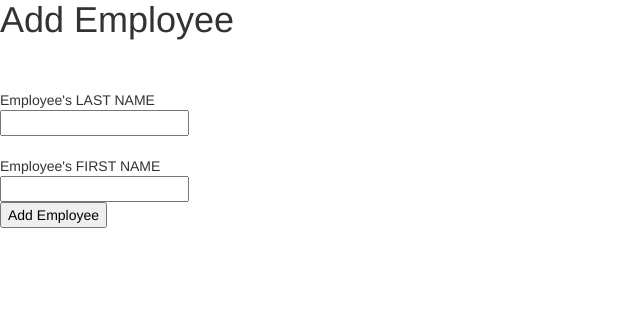
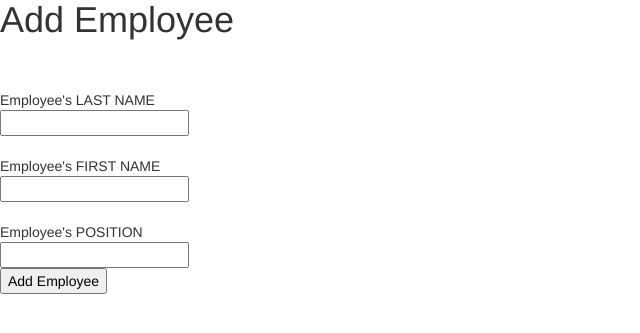
Before and after one commit to jasonmajors/Python-HRIS, a Django app: page /hris/add_employee/ in a window 1280 px wide. Shown: the part 180-513 px from the top of the page, without its empty margins (0-640 px from the left). Run offline with Django 3.2, Linux system fonts and the light colour scheme; a user stored in the database is signed in; parts of the project's set-up code (start-up, migrations or seed data) failed here and were passed over; some libraries are stand-ins or nearby versions.

Commit message:
Employee pages added.

```diff
--- a/hris/hris_system/forms.py
+++ b/hris/hris_system/forms.py
@@ -14,7 +14,8 @@ class TimeOffRequestForm(forms.ModelForm):
 class EmployeeForm(forms.ModelForm):
 	last_name = forms.CharField(max_length=25, help_text="Employee's LAST NAME")
 	first_name = forms.CharField(max_length=25, help_text="Employee's FIRST NAME")
+	position = forms.CharField(max_length=25, help_text="Employee's POSITION")
 
 	class Meta:
 		model = Employee
-		fields = ('last_name', 'first_name')
+		fields = ('last_name', 'first_name', 'position')
--- a/hris/hris_system/models.py
+++ b/hris/hris_system/models.py
@@ -8,6 +8,7 @@ class Employee(models.Model):
 	user = models.OneToOneField(User)
 	last_name = models.CharField(max_length=25)
 	first_name = models.CharField(max_length=25)
+	position = models.CharField(max_length=25, default="TEST")
 
 	def __unicode__(self):
 		return self.user.username
--- a/hris/hris_system/urls.py
+++ b/hris/hris_system/urls.py
@@ -10,5 +10,6 @@ urlpatterns = patterns('',
 		url(r'^logout/$', views.user_logout, name='logout'),
 		url(r'^add_employee/$', views.add_employee, name='add_employee'),
 		url(r'^suggest_employee/$', views.suggest_employee, name='suggest_employee'),
+		url(r'^employee/(?P<employee_url>\w+)/$', views.get_employee_page, name='get_employee_page'),
 
 		)
--- a/hris/hris_system/views.py
+++ b/hris/hris_system/views.py
@@ -11,7 +11,8 @@ def index(request):
 	context = RequestContext(request)
 	context_dict = {}
 
-	employees = Employee.objects.order_by('last_name')[:10]
+	employees = Employee.objects.order_by('last_name')[:5]
+
 	employee_list = get_employee_list()
 
 	context_dict['employees'] = employees
@@ -85,12 +86,14 @@ def get_timeoff_requests(request, request_status):
 	context = RequestContext(request)
 	context_dict = {}
 	employee_list = get_employee_list()
+
 	status = request_status.upper()
 	buttons = False
 
 	if status == "PENDING":
 		buttons = True
 
+	# Get either pending, approved, or denied timeoff requests depending on what URL is passed.
 	timeoff_requests = TimeOffRequest.objects.filter(status=status).order_by('-id')
 
 	context_dict['employee_list'] = employee_list
@@ -102,6 +105,8 @@ def get_timeoff_requests(request, request_status):
 
 @login_required
 def handle_timeoff(request):
+	"""A function called to either approve or deny a pending timeoff requests."""
+
 	context = RequestContext(request)
 	context_dict = {}
 	request_id = None
@@ -149,6 +154,7 @@ def add_employee(request):
 
 def get_employee_list(max_results=0, starts_with=''):
 	employee_list = []
+
 	if starts_with:
 		employee_list = Employee.objects.filter(last_name__startswith=starts_with)
 	else:
@@ -176,3 +182,12 @@ def suggest_employee(request):
 	context_dict['employee_list'] = employee_list
 
 	return render_to_response('hris_system/employee_list.html', context_dict, context)
+
+def get_employee_page(request, employee_url):
+	context = RequestContext(request)
+	context_dict = {}
+	employee = Employee.objects.get(id=employee_url)
+
+	context_dict['employee'] = employee
+
+	return render_to_response('hris_system/employee_page.html', context_dict, context)
--- a/hris/templates/hris_system/base.html
+++ b/hris/templates/hris_system/base.html
@@ -12,6 +12,7 @@
   <body>
     <!-- Navbar along the top -->
     <div id="future navbar">
+
       {% if user.is_authenticated %}
         <li>Welcome, {{ user.username }}</li>
         <li><a href="/hris/">Dashboard</a></li>
@@ -23,6 +24,7 @@
         <li><a href="/hris/logout">Logout</a></li>
         {% else %}
         <li><a href="/hris/login">Login</a></li>
+
       {% endif %}
      </div>
 
--- a/hris/templates/hris_system/employee_list.html
+++ b/hris/templates/hris_system/employee_list.html
@@ -2,7 +2,7 @@
 	<h3>Employees</h3>
 	<ul>
 		{% for employee in employee_list %}
-		<li>{{ employee.last_name }}, {{ employee.first_name }}</li>
+		<li><a href="/hris/employee/{{ employee.id }}">{{ employee.last_name }}, {{ employee.first_name }}</a></li>
 		{% endfor %}
 {% else %}
 	<h3>No Employees in the system</h3>
--- a/hris/templates/hris_system/index.html
+++ b/hris/templates/hris_system/index.html
@@ -17,7 +17,7 @@
 		{% if employees %}
 		<ul>
 			{% for e in employees %}
-				<li>{{ e.last_name }}, {{ e.first_name }}</li>
+				<li><a href="/hris/employee/{{ e.id }}">{{ e.last_name }}, {{ e.first_name }}</a></li>
 			{% endfor %}
 		</ul>
 		{% endif %}
```
Also changed, not shown: hris/templates/hris_system/employee_page.html (added, +13 -0 lines), hris/hris.db, 4 other files. Lines whose indentation alone changed are shown as unchanged.
